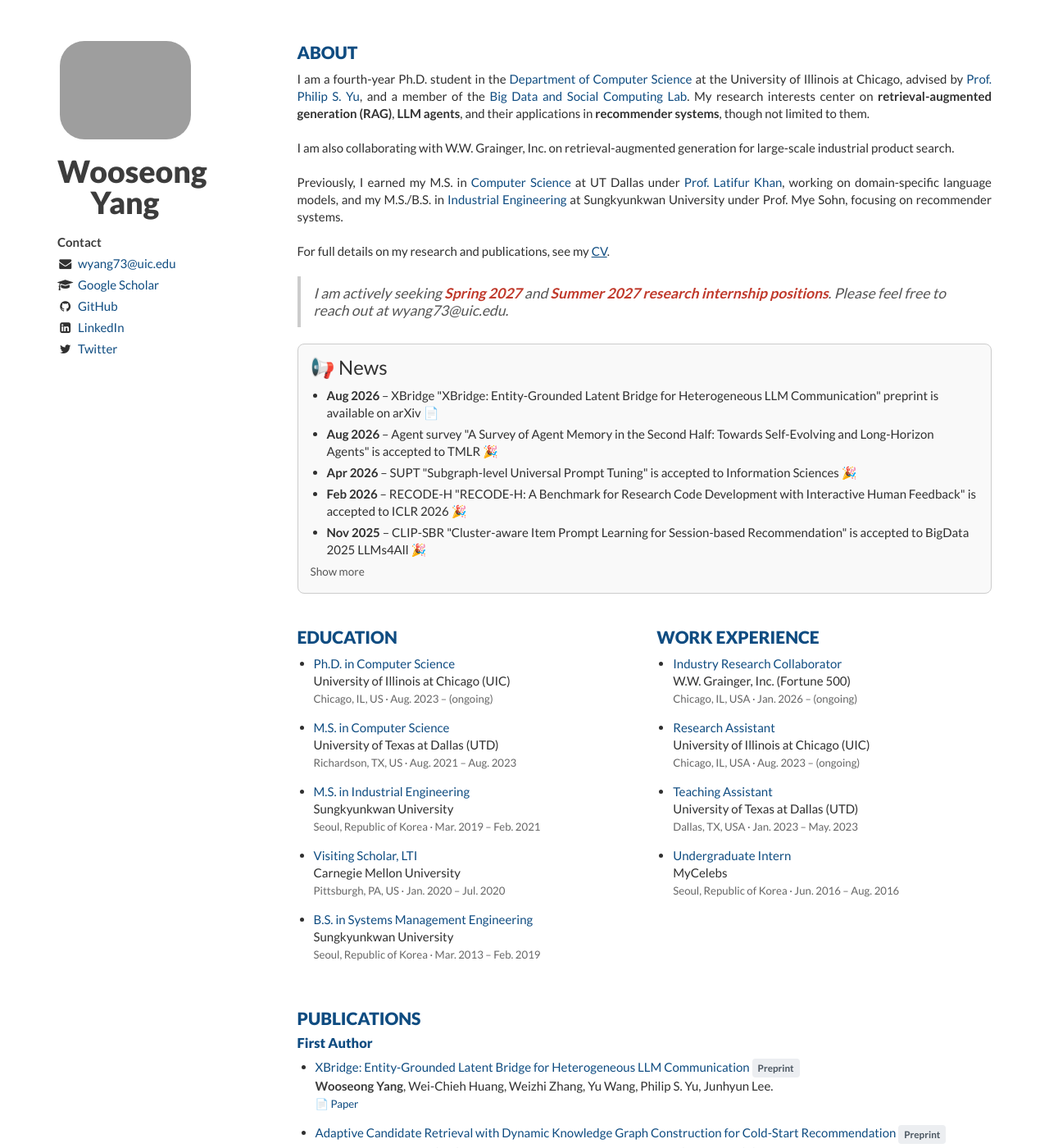
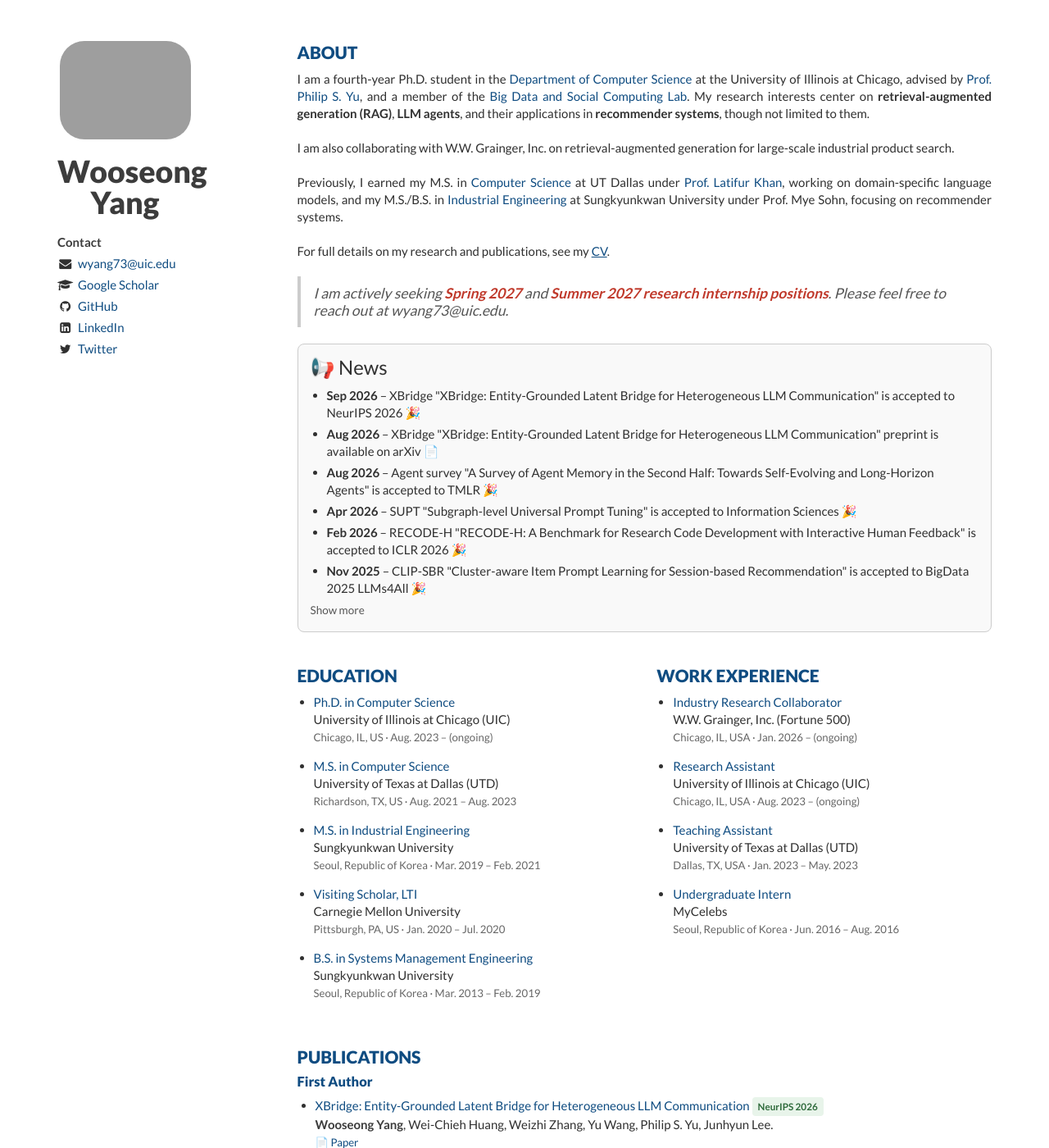
Before and after one commit to WooseongYang/WooseongYang.github.io, a Jekyll site: the page built from index.html, in a window 1280 px wide and 1400 px high. Shown: the whole window at 82% size. Built offline with Jekyll 4.4.1, drawn with Linux system fonts in a browser that asks for light colours; nearby versions of some CDN libraries; the list of posts is cut into pages by our own code.

Commit message:
Mark XBridge as accepted to NeurIPS 2026
Co-Authored-By: Claude Opus 5.5 (1M context) <noreply@anthropic.com>

```diff
--- a/_includes/about.html
+++ b/_includes/about.html
@@ -23,6 +23,7 @@
 <div style="border: 1px solid #ccc; border-radius: 8px; padding: 15px; background-color: #f9f9f9; margin: 20px 0;">
   <h3 style="margin-top: 0;">📢 News</h3>
   <ul style="padding-left: 20px; margin: 0;">
+    <li><strong>Sep 2026</strong> &ndash; XBridge "XBridge: Entity-Grounded Latent Bridge for Heterogeneous LLM Communication" is accepted to NeurIPS 2026 🎉</li>
     <li><strong>Aug 2026</strong> &ndash; XBridge "XBridge: Entity-Grounded Latent Bridge for Heterogeneous LLM Communication" preprint is available on arXiv 📄</li>
     <li><strong>Aug 2026</strong> &ndash; Agent survey "A Survey of Agent Memory in the Second Half: Towards Self-Evolving and Long-Horizon Agents" is accepted to TMLR 🎉</li>
     <li><strong>Apr 2026</strong> &ndash; SUPT "Subgraph-level Universal Prompt Tuning" is accepted to Information Sciences 🎉</li>
--- a/_includes/publications.html
+++ b/_includes/publications.html
@@ -6,7 +6,7 @@
     <ul style="padding-left: 22px;">
         <li style="margin-bottom: 14px;">
             <span class="paper_link">XBridge: Entity-Grounded Latent Bridge for Heterogeneous LLM Communication</span>
-            <span style="display:inline-block; background:#eceef1; color:#4a5560; font-size:78%; font-weight:600; padding:1px 7px; border-radius:4px; vertical-align:middle;">Preprint</span><br/>
+            <span style="display:inline-block; background:#e8f4ea; color:#2f6b3c; font-size:78%; font-weight:600; padding:1px 7px; border-radius:4px; vertical-align:middle;">NeurIPS 2026</span><br/>
             <span><em>Wooseong Yang</em>, Wei-Chieh Huang, Weizhi Zhang, Yu Wang, Philip S. Yu, Junhyun Lee.</span><br/>
             <span style="font-size:88%;"><a href="https://arxiv.org/pdf/2608.11676">📄 Paper</a></span>
         </li>
```
